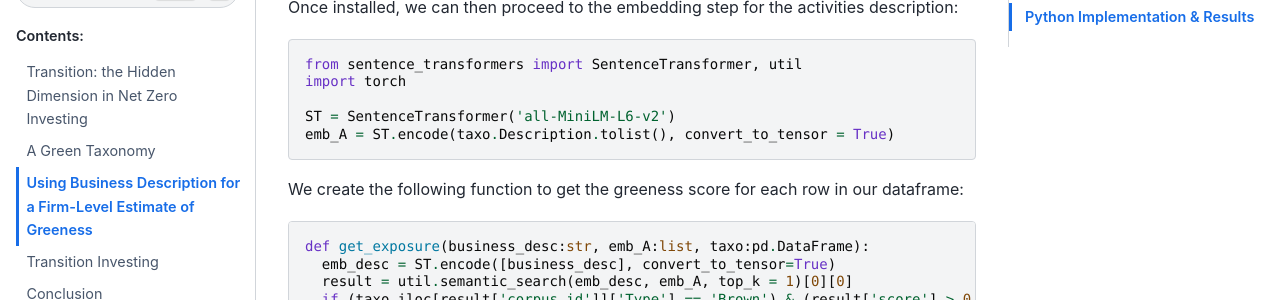
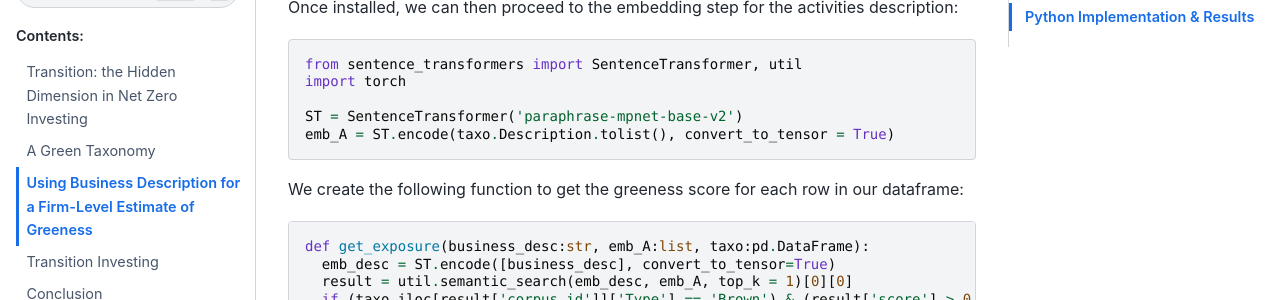
Before and after one commit to tlorans/ClimateInvestingNLP, a Sphinx documentation site: the page built from docs/source/business_desc.md, in a window 1280 px wide and 900 px high, scrolled down 2449 px. Shown: the part 152-452 px from the top of the window. Built offline with Sphinx 7.4.7 and the Sphinx Book theme 1.1.4, drawn with Linux system fonts in a browser that asks for light colours; cross-references to code outside the pages are shown as plain code.

Commit message:
changed the model

````diff
--- a/docs/source/business_desc.md
+++ b/docs/source/business_desc.md
@@ -86,7 +86,7 @@ Once installed, we can then proceed to the embedding step for the activities des
 from sentence_transformers import SentenceTransformer, util
 import torch
 
-ST = SentenceTransformer('all-MiniLM-L6-v2')
+ST = SentenceTransformer('paraphrase-mpnet-base-v2')
 emb_A = ST.encode(taxo.Description.tolist(), convert_to_tensor = True)
 ```
 
````
